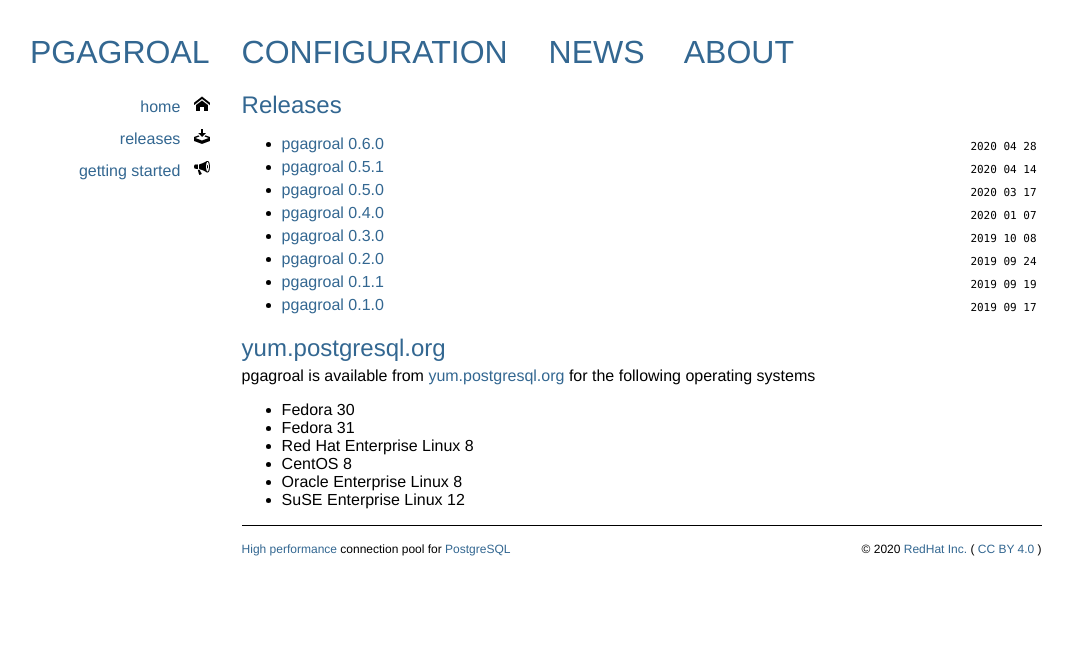
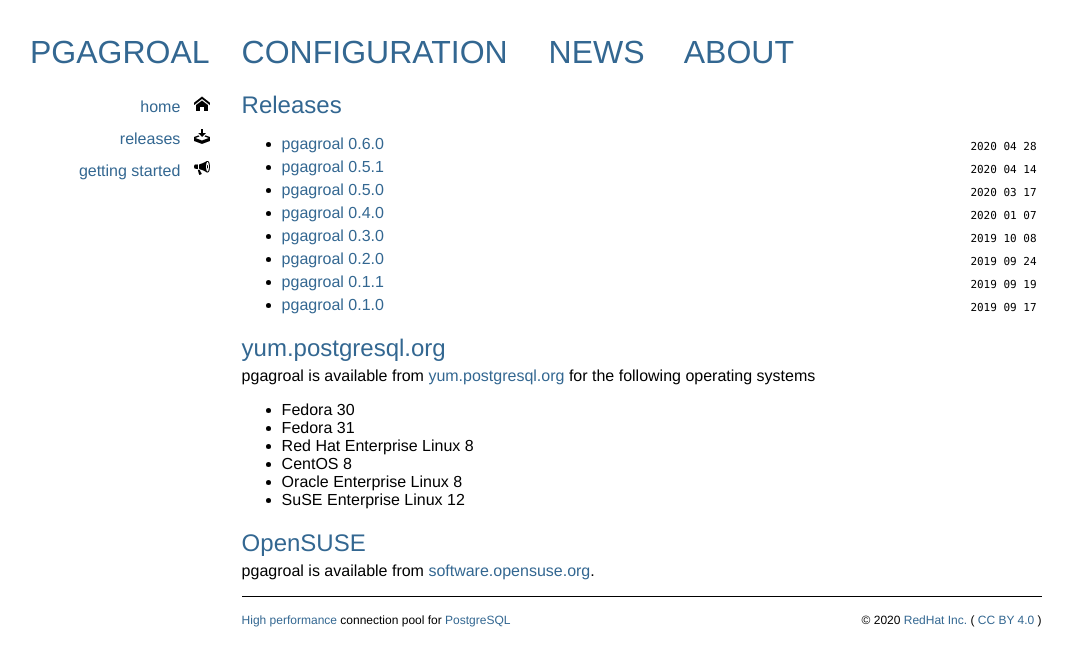
Before and after one commit to agroal/pgagroal, a Jekyll site: the page built from releases.html, in a window 1280 px wide. Shown: the top 666 px of the page, without its empty margins (10-1083 px from the left). Built offline with Jekyll 4.4.1, drawn with Linux system fonts in a browser that asks for light colours; some web fonts are replaced.

Commit message:
Add OpenSUSE URL

```diff
--- a/releases.html
+++ b/releases.html
@@ -26,4 +26,10 @@
     <li>Oracle Enterprise Linux 8</li>
     <li>SuSE Enterprise Linux 12</li>
   </ul>
+
+  <h2>OpenSUSE</h2>
+
+  pgagroal is available from <a href="https://software.opensuse.org/download.html?project=server:database:postgresql&package=pgagroal">software.opensuse.org</a>.
+
+
 </div>
```
